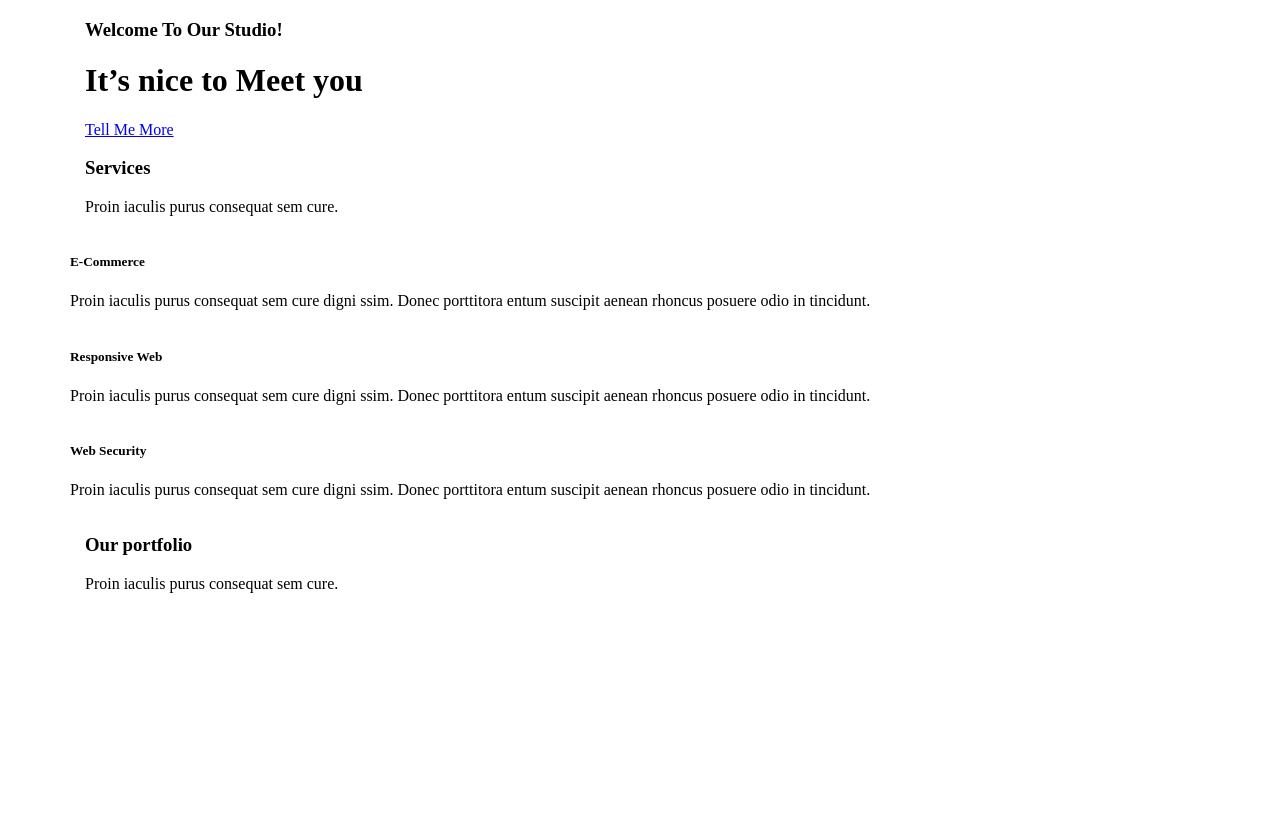
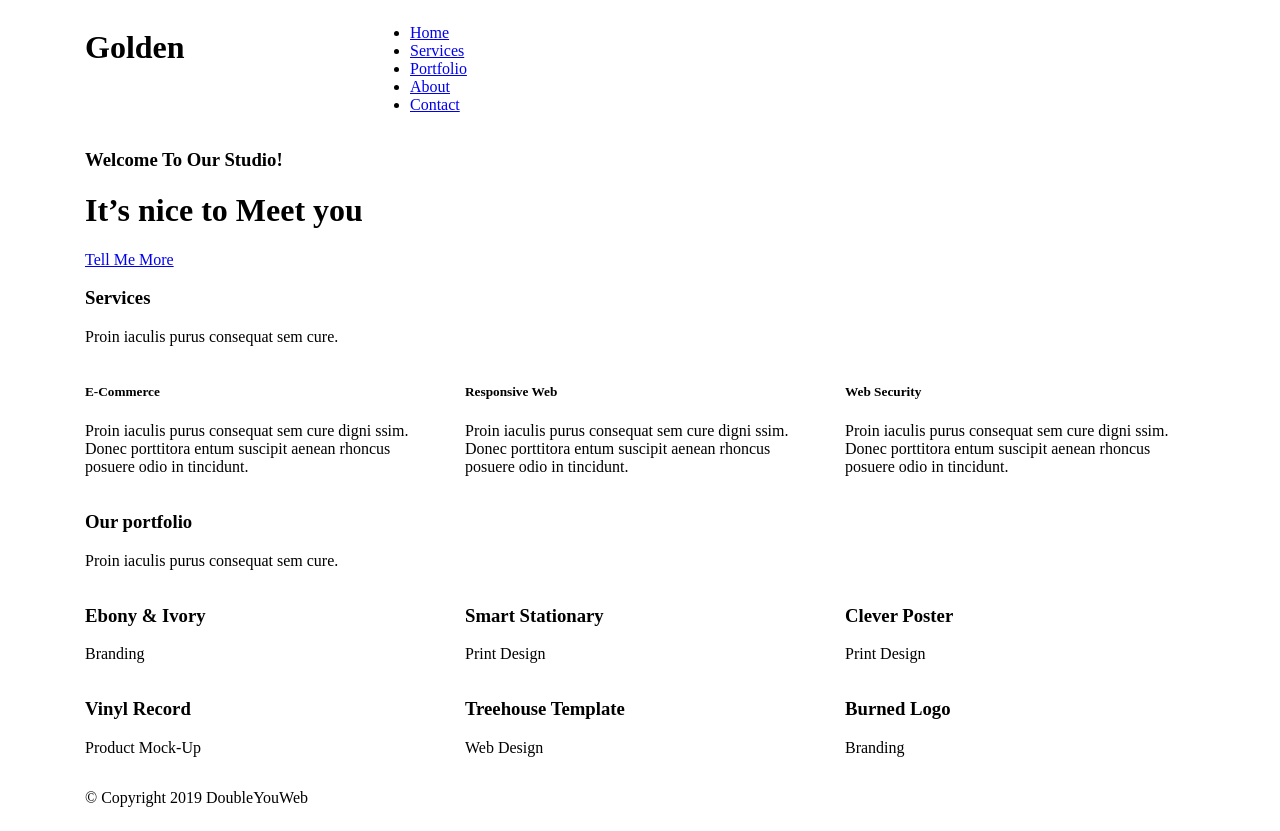
Before and after one commit to zooltar1/task-runner-project2, a website: page index.html in a window 1280 px wide. Before the commit the page ends 800 px from the top, so only its background shows below. Drawn offline with Linux system fonts and the light colour scheme.

Commit message:
add bootstrap-grid classes to html code

```diff
--- a/index.html
+++ b/index.html
@@ -14,13 +14,24 @@
 
         <header class="splash">
             <div class="container">
-                <div class="nav">
-
+                <div class="row">
+                    <div class="col-md-3">
+                        <h1 class="logo">Golden</h1>
+                    </div>
+                    <div class="col-md-9">
+                        <ul class="nav">
+                            <li><a href="#">Home</a></li>
+                            <li><a href="#">Services</a></li>
+                            <li><a href="#">Portfolio</a></li>
+                            <li><a href="#">About</a></li>
+                            <li><a href="#">Contact</a></li>
+                        </ul>
+                    </div>
                 </div>
                 <div class="inner-splash">
                     <h3>Welcome To Our Studio!</h3>
                     <h1>It’s nice to Meet you</h1>
-                    <a class="btn" href="#">Tell Me More</a>
+                    <a class="btn btn-yellow" href="#">Tell Me More</a>
                 </div>
             </div>
         </header>
@@ -32,21 +43,21 @@
                 <h3 class="section-title">Services</h3>
                 <p class="section-subtitle">Proin iaculis purus consequat sem cure. </p>
                 <div class="row">
-                    <div class="services-col">
+                    <div class="col-md-4">
                         <i></i>
                         <h5>E-Commerce</h5>
                         <p>Proin iaculis purus consequat sem cure
                                 digni ssim. Donec porttitora entum suscipit
                                 aenean rhoncus posuere odio in tincidunt.</p>
                     </div>
-                    <div class="services-col">
+                    <div class="col-md-4">
                         <i></i>
                         <h5>Responsive Web</h5>
                         <p>Proin iaculis purus consequat sem cure
                                 digni ssim. Donec porttitora entum suscipit
                                 aenean rhoncus posuere odio in tincidunt.</p>
                     </div>
-                    <div class="services-col">
+                    <div class="col-md-4">
                         <i></i>
                         <h5>Web Security</h5>
                         <p>Proin iaculis purus consequat sem cure
@@ -65,23 +76,59 @@
                 <p class="section-subtitle">Proin iaculis purus consequat sem cure.</p>
                 <div class="gallery">
                     <div class="row">
-                        <div class="card">
+                        <div class="col-md-6 col-lg-4">
+                            <div class="gallery-image">
 
+                            </div>
+                            <div class="gallery-image-description">
+                                <h3 class="gallery-image-title">Ebony & Ivory</h3>
+                                <p class="gallery-image-subtitle">Branding</p>
+                            </div>
                         </div>
-                        <div class="card">
+                        <div class="col-md-6 col-lg-4">
+                            <div class="gallery-image">
 
+                            </div>
+                            <div class="gallery-image-description">
+                                <h3 class="gallery-image-title">Smart Stationary</h3>
+                                <p class="gallery-image-subtitle">Print Design</p>
+                            </div>
                         </div>
-                        <div class="card">
+                        <div class="col-md-6 col-lg-4">
+                            <div class="gallery-image">
 
+                            </div>
+                            <div class="gallery-image-description">
+                                <h3 class="gallery-image-title">Clever Poster</h3>
+                                <p class="gallery-image-subtitle">Print Design</p>
+                            </div>
                         </div>
-                        <div class="card">
+                        <div class="col-md-6 col-lg-4">
+                            <div class="gallery-image">
 
+                            </div>
+                            <div class="gallery-image-description">
+                                <h3 class="gallery-image-title">Vinyl Record</h3>
+                                <p class="gallery-image-subtitle">Product Mock-Up</p>
+                            </div>
                         </div>
-                        <div class="card">
+                        <div class="col-md-6 col-lg-4">
+                            <div class="gallery-image">
 
+                            </div>
+                            <div class="gallery-image-description">
+                                <h3 class="gallery-image-title">Treehouse Template</h3>
+                                <p class="gallery-image-subtitle">Web Design</p>
+                            </div>
                         </div>
-                        <div class="card">
+                        <div class="col-md-6 col-lg-4">
+                            <div class="gallery-image">
 
+                            </div>
+                            <div class="gallery-image-description">
+                                <h3 class="gallery-image-title">Burned Logo</h3>
+                                <p class="gallery-image-subtitle">Branding</p>
+                            </div>
                         </div>
                     </div>
                 </div>
@@ -91,14 +138,16 @@
         <!--Footer-->
         <footer>
             <div class="container">
-                <div col>
-
-                </div>
-                <div col>
-                    <i></i>
-                    <i></i>
-                    <i></i>
-                    <i></i>
+                <div class="row">
+                    <div class="col-md-3">
+                        <p>&#169; Copyright 2019 DoubleYouWeb</p>
+                    </div>
+                    <div class="col-md-9">
+                        <i></i>
+                        <i></i>
+                        <i></i>
+                        <i></i>
+                    </div>
                 </div>
             </div>
         </footer>
```
Also changed, not shown: images/Image.png (added), images/Image2.png (added), images/Image3.png (added), images/Image4.png (added), images/Image5.png (added), images/Image6.png (added), 1 other file.
